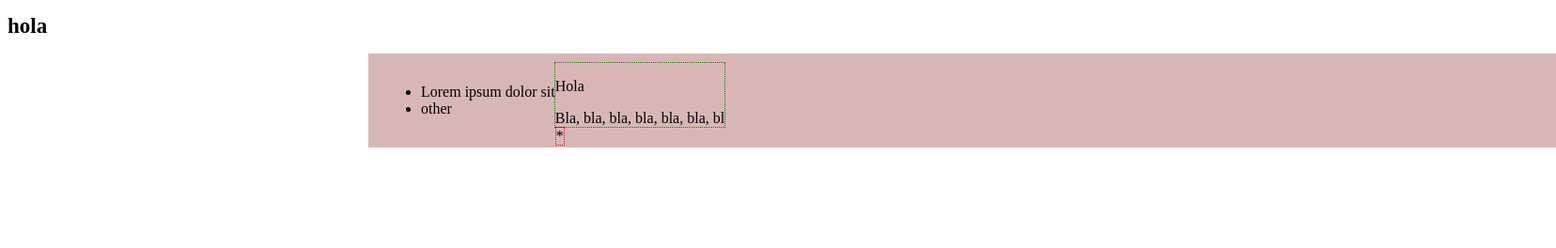
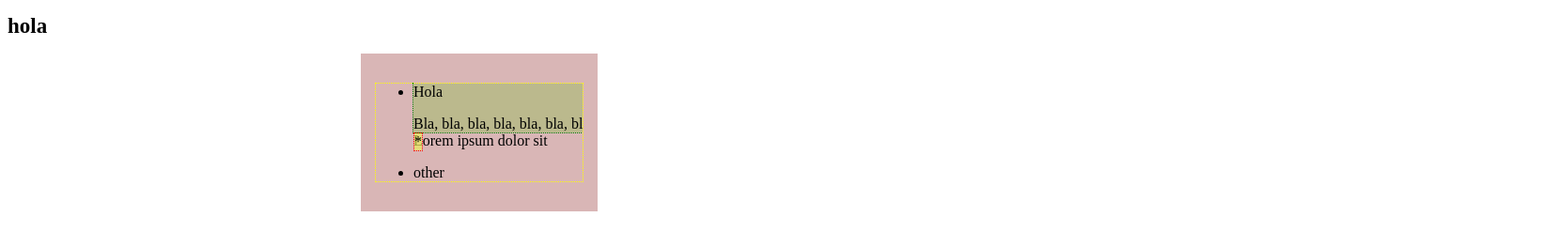
Before and after one commit to stripTM/hint, a plain HTML site: page index.html in a window 1280 px wide. Shown: the whole page at 94% size, 1656 px wide, since content can reach past the window. Drawn offline with Linux system fonts and the light colour scheme.

Commit message:
Implementation sample

```diff
--- a/index.html
+++ b/index.html
@@ -10,22 +10,32 @@
       font-size: 23px;
     }
     #commonAncestor {
-      position: relative;
+      position: absolute;
+      /* position: relative; */
       left: 30vw;
       padding: 1rem;
       background-color: rgb(217, 182, 182);
     }
+      ul {
+        /* position: absolute; */
+        position: relative;
+        top: 0px;
+        left: 0px;
+        outline: 1px dotted yellow;
+      }
         #target {
-      position: absolute;
+          /* position: absolute; */
           top: 10px;
-      right: 70%;
+          right: 80%;
           outline: 1px dotted green;
+          background-color: rgba(125, 192, 59, 0.329);
         }
         #hint {
-      outline: 1px dotted red;
           position: absolute;
           top: calc( var(--y) + 1px );
           left: calc( var(--x) + 1px );
+          outline: 1px dotted red;
+          background-color: rgba(237, 240, 88, 0.651);
         }
   </style>
 </head>
@@ -37,39 +47,43 @@
         <div id="target"><p>Hola</p>
           Bla, bla, bla, bla, bla, bla, bl
         </div>Lorem ipsum dolor sit
+        <p>
           <span id="hint">*</span>
+        </p>
       </li>
       <li>other</li>
     </ul>
+
   </div>
   <script>
-    const $commonAncestor = document.querySelector("#commonAncestor");
+    //const $commonAncestor = document.querySelector("#commonAncestor");
     const $target = document.querySelector("#target");
     const $hint = document.querySelector("#hint");
-    const getParents = function (elem) {
-      const parents = [];
+
+    const getContentBox = function (node) {
       const isCoordsOrigin = (elem) => {
-        const isRoot = elem instanceof Element;
-        console.log("😀",elem === document, elem,document)
-        const position = window.getComputedStyle(elem).getPropertyValue("position");
+        const isRoot =  elem === document;
+        const position = !isRoot && window.getComputedStyle(elem).getPropertyValue("position");
         const isContentBlock = position === "absolute" || position === "relative";
         return isRoot || isContentBlock;
       }
+
+      let elem = node.parentNode
+      // Walk up the tree until we find a node that is a content block or root (document)
       for ( ; elem && !isCoordsOrigin(elem); elem = elem.parentNode ) {
-        console.log("^", elem, isCoordsOrigin(elem));
-        parents.push(elem);
+        console.log("👉", elem, isCoordsOrigin(elem), window.getComputedStyle(elem).getPropertyValue("position"));
       }
       return elem;
     };
-    const parents = getParents($target.parentNode);
-    console.log("Origin", parents);
+    const $commonAncestor = getContentBox($hint);
+    console.log("👑 Origin", $commonAncestor);
 
-    const {x: x0, y: y0} = $commonAncestor.getBoundingClientRect();
+    const {x: x0, y: y0} = typeof $commonAncestor.getBoundingClientRect === "undefined"
+      ? {x: 0, y: 0}
+      : $commonAncestor.getBoundingClientRect();
     const {left: x1, bottom: y1} = $target.getBoundingClientRect();
     //const {x, y} = {x:0, y:0};
     $hint.style = `--x: ${x1 - x0}px; --y: ${y1 - y0}px`;
-    const ancestoPosition = window.getComputedStyle($commonAncestor).getPropertyValue("position");
-    console.log(ancestoPosition);
     console.log ({x0,y0}, {x1,y1}, $hint.style);
   </script>
 </body>
```
Lines whose indentation alone changed are shown as unchanged.
